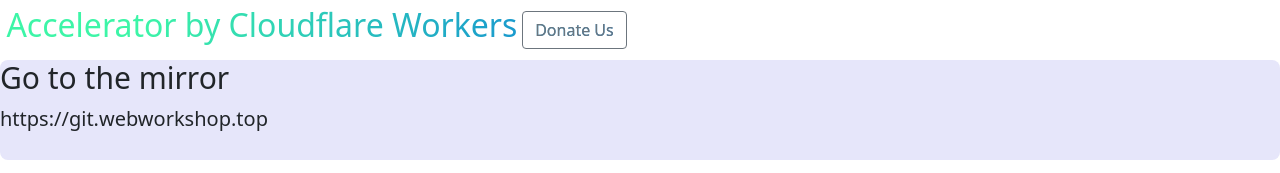
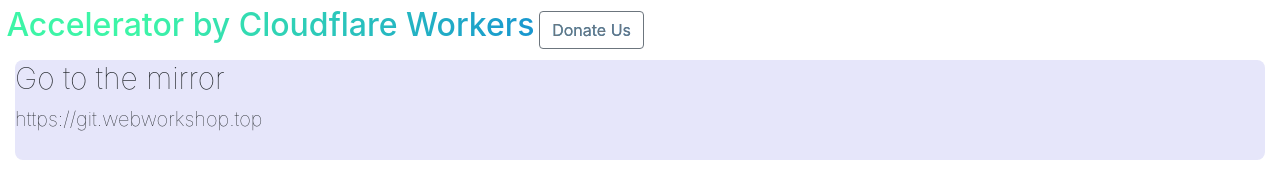
Before and after one commit to Developers13/webworkshop, a plain HTML site: page index/index.html in a window 1280 px wide. Shown: the top 173 px of the page. Drawn offline with nearby package versions, Linux system fonts and the light colour scheme.

Commit message:
Update index.html

```diff
--- a/index/index.html
+++ b/index/index.html
@@ -6,12 +6,11 @@
   <meta name="viewport" content="width=device-width, initial-scale=1.0">
   <title>Landing|Github 加速</title>
   <link href="./style.css" rel="stylesheet" type="text/css">
-  <link href="https://cdn.jsdelivr.net/npm/bootstrap@5.0.2/dist/css/bootstrap.min.css" rel="stylesheet" integrity="sha384-EVSTQN3/azprG1Anm3QDgpJLIm9Nao0Yz1ztcQTwFspd3yD65VohhpuuCOmLASjC" crossorigin="anonymous">
+  <link href="./bootstrap5.0.2/bootstrap.min.css" rel="stylesheet" type="text/css">
   <meta name="description" content="一个利用CloudflareWorkers加速GitHub的加速站，并非GitHub镜像">
 </head>
 <body>
 
-<link rel="stylesheet" href="https://cdn.jsdelivr.net/npm/bootstrap@5.1.3/dist/css/bootstrap.min.css" integrity="sha384-1BmE4kWBq78iYhFldvKuhfTAU6auU8tT94WrHftjDbrCEXSU1oBoqyl2QvZ6jIW3" crossorigin="anonymous">
 <div id="outline" class="fluid-container"><h2>Accelerator by Cloudflare Workers</h2>
   <button class="btn btn-outline-secondary" id="donate">Donate Us</button>
 </div>
```
